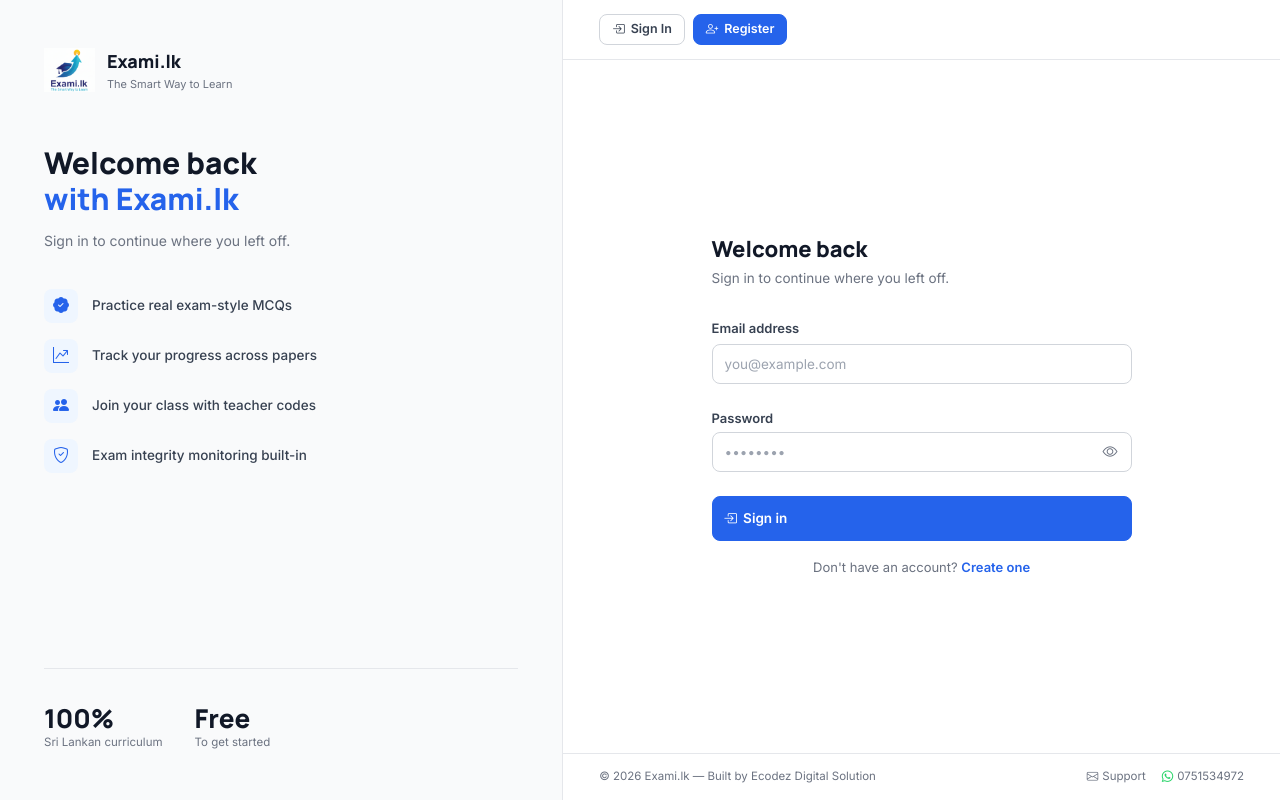
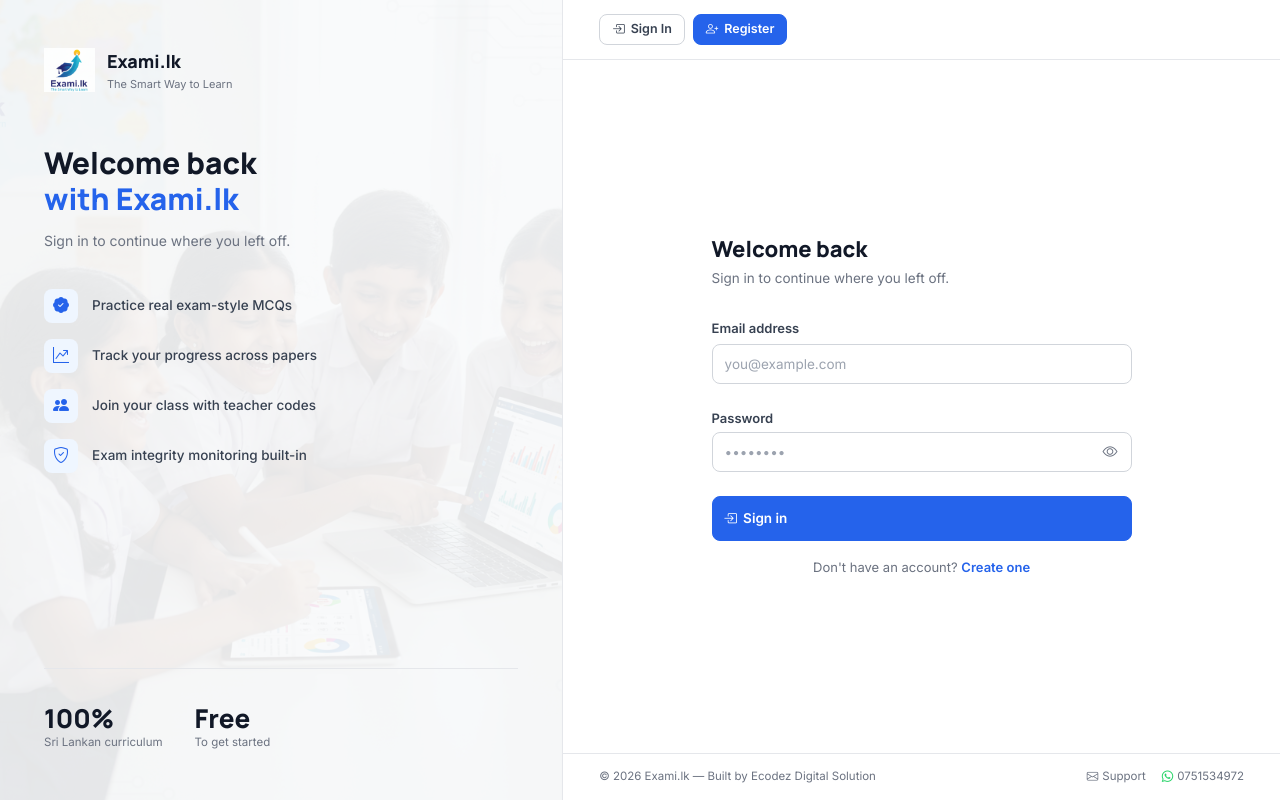
Before and after one commit to chathuwa-whiz/exami.lk, a PHP site: page /claz/public/login.php in a window 1280 px wide. Run offline with PHP 8.4, Linux system fonts and the light colour scheme.

Commit message:
add the login page left side cover bg with low opacity

```diff
--- a/claz/public/login.php
+++ b/claz/public/login.php
@@ -54,6 +54,18 @@
 }
 render_auth_shell_start('Welcome back', 'Sign in to continue where you left off.');
 ?>
+<style>
+.auth-left { position: relative; }
+.auth-left::before {
+  content: '';
+  position: absolute;
+  inset: 0;
+  background: url('<?= htmlspecialchars(app_href('assets/examihome.png')) ?>') center / cover no-repeat;
+  opacity: .08;
+  pointer-events: none;
+}
+.auth-left > * { position: relative; }
+</style>
 <?php if ($error): ?>
   <div class="alert alert-danger" role="alert" aria-live="assertive">
     <i class="bi bi-exclamation-triangle-fill"></i>
```
